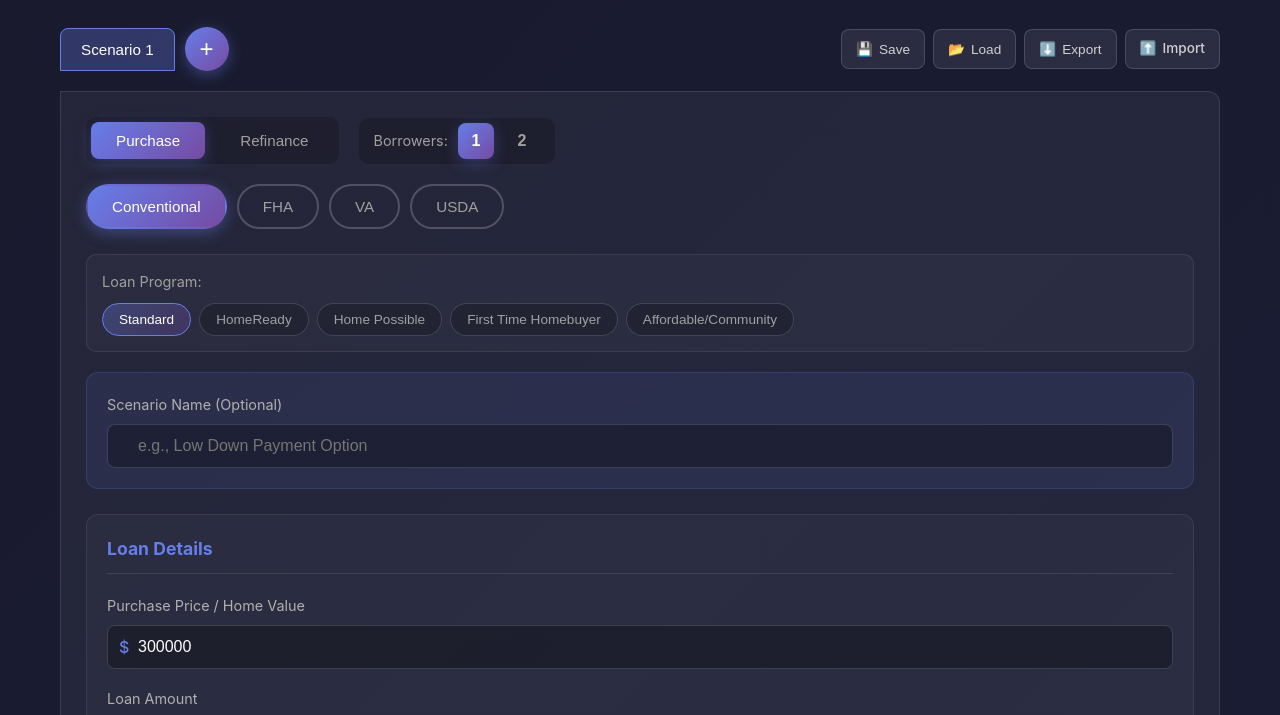
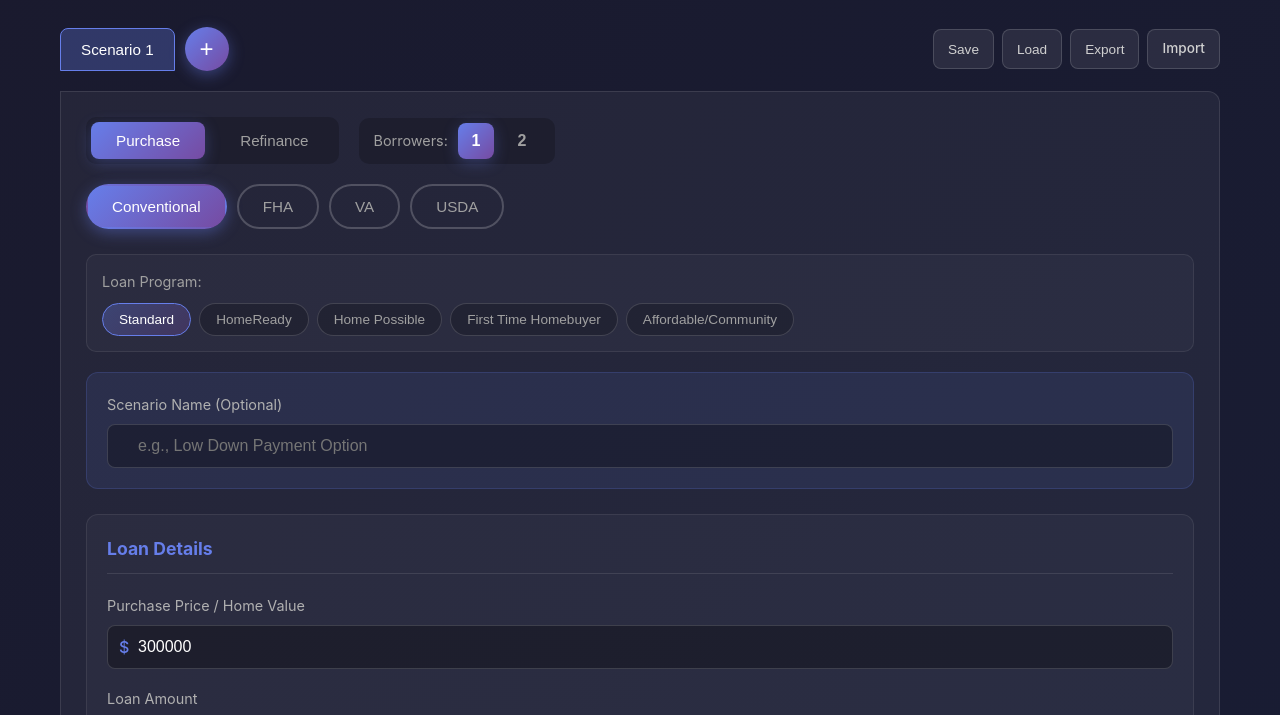
Before and after one commit to Jblood21/Loan-Comparison-, a plain HTML site: page index.html in a window 1280 px wide. Shown: the part 125-840 px from the top of the page. Drawn offline with nearby package versions, Linux system fonts and the light colour scheme; sample sign-in values are in the browser's storage.

Commit message:
Remove emojis from Save/Load/Export/Import buttons

```diff
--- a/index.html
+++ b/index.html
@@ -260,16 +260,16 @@
                 </button>
                 <div class="scenario-actions">
                     <button class="scenario-action-btn save-btn" id="saveScenarioBtn" title="Save current scenarios">
-                        <span>💾</span> Save
+                        Save
                     </button>
                     <button class="scenario-action-btn load-btn" id="loadScenarioBtn" title="Load saved scenarios">
-                        <span>📂</span> Load
+                        Load
                     </button>
                     <button class="scenario-action-btn export-btn" id="exportDataBtn" title="Download to file">
-                        <span>⬇️</span> Export
+                        Export
                     </button>
                     <label class="scenario-action-btn import-btn" title="Import from file">
-                        <span>⬆️</span> Import
+                        Import
                         <input type="file" id="importDataInput" accept=".json,.loancomp" style="display: none;">
                     </label>
                 </div>
```
